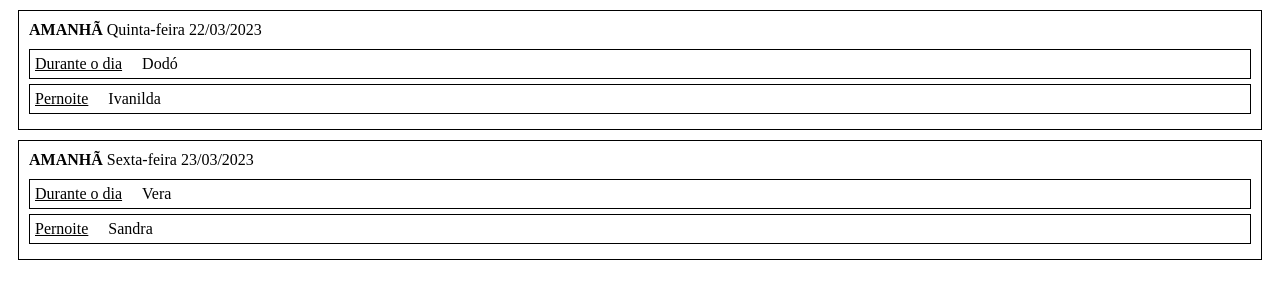
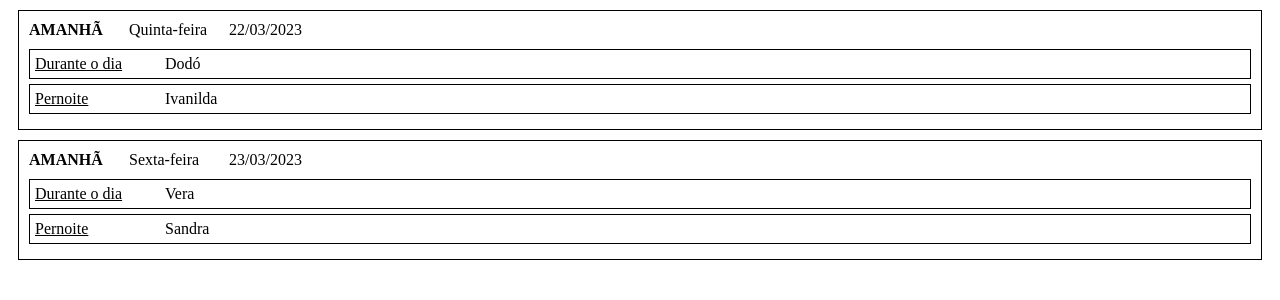
Before and after one commit to carlosladeira/quemvai, an Angular app: page / in a window 1280 px wide. Shown: the top 300 px of the page. Built offline with nearby package versions, Linux system fonts and the light colour scheme.

Commit message:
classes for style

```diff
--- a/src/informacoes-do-dia/informacoes-do-dia.css
+++ b/src/informacoes-do-dia/informacoes-do-dia.css
@@ -4,8 +4,24 @@
   padding: 10px;
 }
 
+.header-card {
+  display: flex;
+  flex-direction: row;
+
+  margin-bottom: 10px;
+}
+
 .inside-card {
+  display: flex;
+  flex-direction: row;
+
   border: solid 1px;
   margin: 5px 0px;
   padding: 5px;
 }
+
+.label-periodo {
+  text-decoration: underline;
+  margin-right: 20px;
+  width: 110px;
+}
--- a/src/informacoes-do-dia/informacoes-do-dia.html
+++ b/src/informacoes-do-dia/informacoes-do-dia.html
@@ -1,13 +1,15 @@
 <div class="outside-card ">
-  <div style="margin-bottom: 10px;">
-    <span><strong>{{ adverbioTempo }}</strong></span> {{ diaSemana }} {{ diaMes }}
+  <div class="header-card">
+    <div style="width: 100px;"><strong>{{ adverbioTempo }}</strong></div>
+    <div style="width: 100px;">{{ diaSemana }}</div>
+    <div>{{ diaMes }}</div>
   </div>
   <div class="inside-card">
-    <span style="text-decoration: underline; margin-right: 20px;">Durante o dia</span>
-    <span>{{ nomeDiaria }}</span>
+    <div class="label-periodo">Durante o dia</div>
+    <div>{{ nomeDiaria }}</div>
   </div>
   <div class="inside-card">
-    <span style="text-decoration: underline;; margin-right: 20px;">Pernoite</span>
-    <span>{{ nomePernoite }}</span>
+    <div class="label-periodo">Pernoite</div>
+    <div>{{ nomePernoite }}</div>
   </div>
 </div>
--- a/src/informacoes-do-dia/informacoes-do-dia.ts
+++ b/src/informacoes-do-dia/informacoes-do-dia.ts
@@ -25,7 +25,8 @@ export class InformacoesDoDia implements OnInit {
   }
 
   getAdverb(): string {
-    return this.diaMes === this.hoje.toLocaleDateString() ? 'HOJE' : 'AMANHÃ';
+    const adverb = this.diaMes === this.hoje.toLocaleDateString() ? 'HOJE' : 'AMANHÃ';
+    return adverb;
   }
 
   getWeekDay(inputDiaMes: string): string {
```
